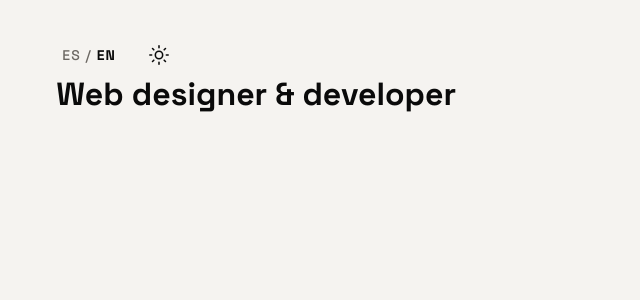
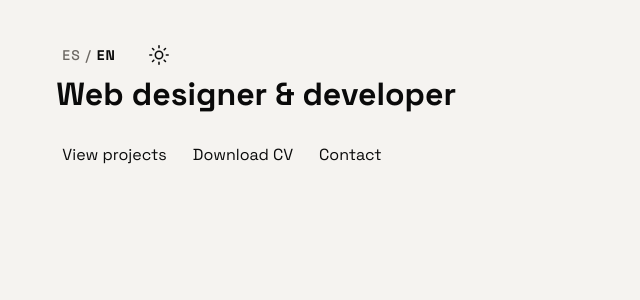
Before and after one commit to deboraabarca/portafolio, a React (Vite) app: page / in a window 1280 px wide. Shown: the top 300 px of the page, without its empty margins (0-640 px from the left). Built offline with nearby package versions, Linux system fonts and the light colour scheme.

Commit message:
feat: :sparkles: show button variants in App

```diff
--- a/src/App.jsx
+++ b/src/App.jsx
@@ -1,3 +1,4 @@
+import Button from "./components/Button/Button.jsx";
 import ThemeToggle from "./components/ThemeToggle/ThemeToggle.jsx";
 import LanguageToggle from "./components/LanguageToggle/LanguageToggle.jsx";
 import { useLanguage } from "./context/LanguageContext.jsx";
@@ -11,6 +12,15 @@ export default function App() {
         <ThemeToggle />
       </div>
       <h1>{t.hero.role}</h1>
+      <div style={{ display: "flex", gap: 14, marginTop: 24 }}>
+        <Button size="lg"> {t.hero.viewProjects}</Button>
+        <Button size="lg" variant="outline">
+          {t.hero.downloadCv}
+        </Button>
+        <Button size="lg" variant="inverse">
+          {t.nav.contact}
+        </Button>
+      </div>
     </div>
   );
 }
```
